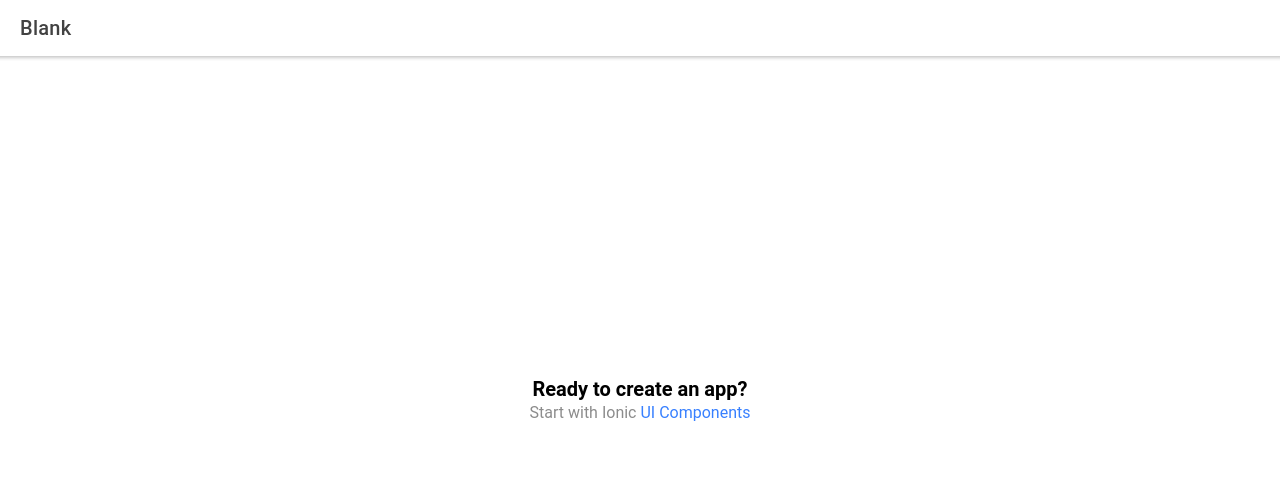
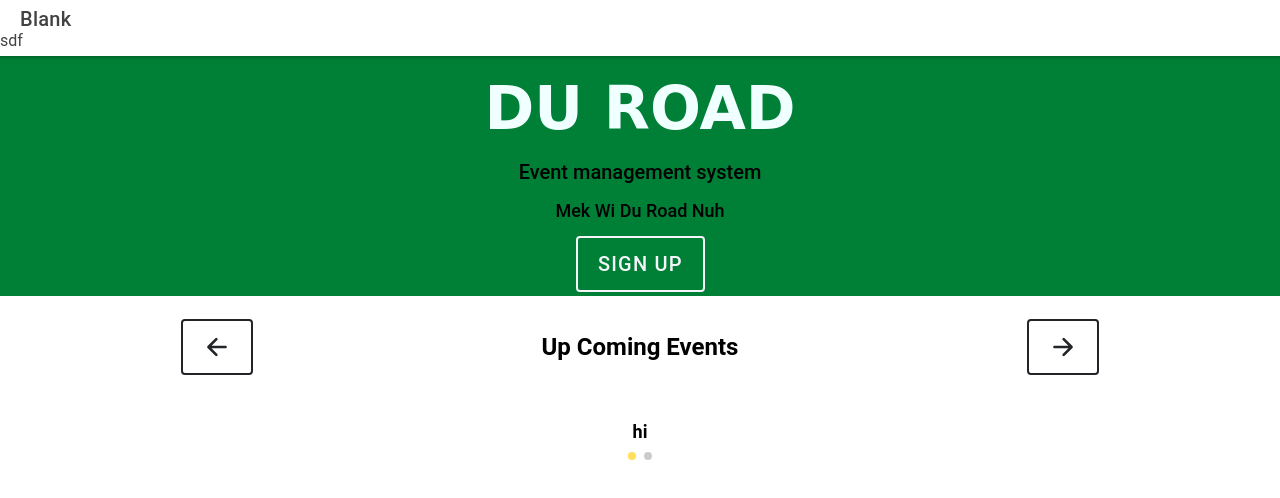
Before and after one commit to QualityAssuredNCBUWI/scrum9-event-management, a React (Create React App) app: page /home in a window 1280 px wide. Shown: the top 498 px of the page. Built offline with nearby package versions, Linux system fonts and the light colour scheme.

Commit message:
landing page

```diff
--- a/src/pages/Home.css
+++ b/src/pages/Home.css
@@ -0,0 +1,94 @@
+
+.top-segment {
+    background-color: #008036;
+    /* height: 50vh; */
+    justify-content: center;
+    align-content: center;
+    margin-bottom: 5px;
+}
+
+.mid-segment {
+    height: 50vh;
+    padding-top: 4px;
+}
+
+
+/* Layout */
+.top-segment .content{
+    margin-left: 5vw;
+    margin-right: 5vw;
+    text-align: center;
+    height: 100%;
+}
+
+.top-segment h3 {
+    font-size: 60px;
+    font-weight: 700;
+    color: azure;
+    font-family: 'Comic Sans MS', 'Comic Sans', cursive;
+
+}
+
+.top-segment ion-button{
+    color: black
+}
+
+
+.mid-segment ion-col{
+ text-align: center;
+ font-weight: 700;
+}
+
+.mid-segment h2{
+    text-align: center;
+    font-weight: 700;
+   }
+
+.toolbar {
+    display: inline;
+
+}
+
+/* Color */
+
+.slides-md,
+.slides-ios {
+    --bullet-background: rgb(0, 0, 0);
+    --bullet-background-active: #ffdf58;
+}
+
+.button-md, ion-button:hover{
+    background-color: #ffdf58;
+    color: black;
+
+
+}
+
+@media screen and (max-width:480px) {
+/* CSS  for mobile  */
+
+    .top-segment h4 {
+        font-size: 30px;
+        font-weight: 700;
+        margin-left: 0.5rem;
+        color: rgb(0, 0, 0);
+    }
+
+    .top-segment ion-button{
+
+        color: azure;
+        border-color: azure;
+    }
+
+    .top-segment h5 {
+        margin-left: 0.5rem;
+    }
+
+
+    .top-segment {
+        background-color: #008036;
+        height: 40vh;
+        justify-content: center;
+        align-content: center;
+    }
+}
--- a/src/pages/Home.tsx
+++ b/src/pages/Home.tsx
@@ -1,22 +1,66 @@
-import { IonContent, IonHeader, IonPage, IonTitle, IonToolbar } from '@ionic/react';
-import ExploreContainer from '../components/ExploreContainer';
+import {
+  IonButton,
+  IonCol,
+  IonContent,
+  IonGrid,
+  IonHeader,
+  IonPage,
+  IonRow,
+  IonSlide,
+  IonSlides,
+  IonTitle,
+  IonToolbar,
+  IonIcon,
+} from '@ionic/react';
+import {arrowBackOutline, arrowForwardOutline} from 'ionicons/icons'
 import './Home.css';
 
 const Home: React.FC = () => {
   return (
     <IonPage>
       <IonHeader>
-        <IonToolbar>
+        <IonToolbar className="toolbar">
           <IonTitle>Blank</IonTitle>
+          sdf
         </IonToolbar>
       </IonHeader>
       <IonContent fullscreen>
-        <IonHeader collapse="condense">
-          <IonToolbar>
-            <IonTitle size="large">Blank</IonTitle>
-          </IonToolbar>
-        </IonHeader>
-        <ExploreContainer />
+          <div className="top-segment">
+            <div className="content">
+              <h3>DU ROAD</h3>
+              <h4>Event management system</h4>
+              <h5>Mek Wi Du Road Nuh</h5>
+              <IonButton fill="outline" routerLink="/signup" color="light" size="large">Sign Up</IonButton>
+            </div>
+          </div>
+          <div className="mid-segment">
+            <IonGrid>
+              <IonRow>
+                <IonCol size="4" className="ion-hide-lg-down">
+                  <IonButton fill="outline" color="dark" size="large"><IonIcon icon={arrowBackOutline}></IonIcon></IonButton>
+                </IonCol>
+                <IonCol className="" size="4">
+                  <h2>Up Coming Events</h2>
+                </IonCol>
+                <IonCol size="4" className="ion-hide-lg-down">
+                  <IonButton fill="outline" color="dark" size="large"><IonIcon icon={arrowForwardOutline}></IonIcon></IonButton>
+                </IonCol>
+                <IonCol size="12">
+                  <IonSlides pager={true} className="ion-padding">
+                    <IonSlide className="ion-padding" >
+                      hi
+                    </IonSlide>
+                    <IonSlide className="ion-padding">
+                      bye
+                    </IonSlide>
+                  </IonSlides>
+                </IonCol>
+              </IonRow>
+            </IonGrid>
+          </div>
+          <div className="bottom-segment">
+
+          </div>
       </IonContent>
     </IonPage>
   );
```
